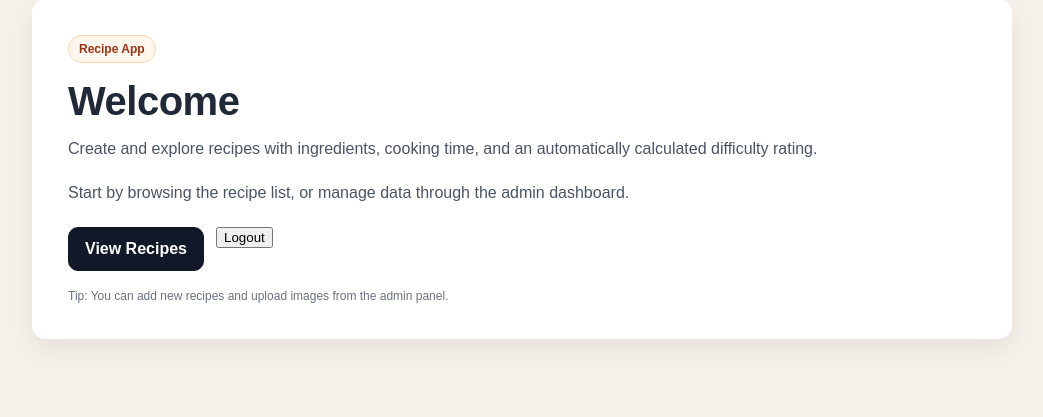
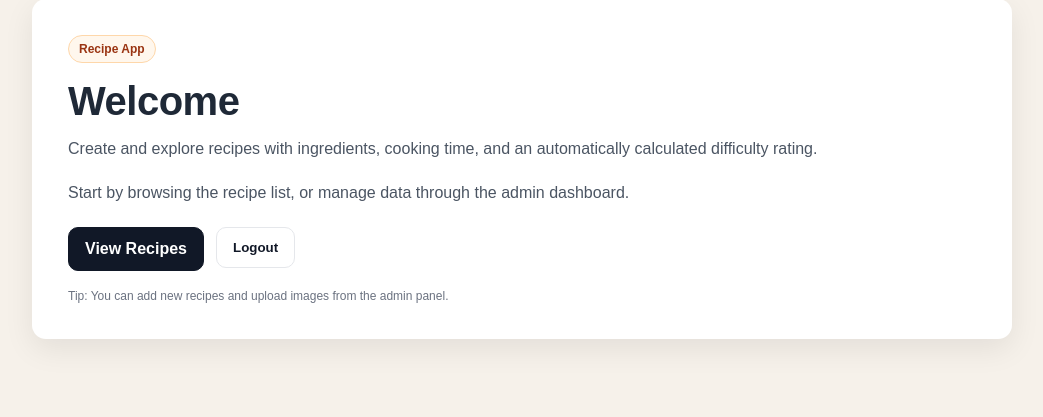
Before and after one commit to jettberg/recipe-app, a Django app: page / in a window 1280 px wide. Shown: the part 49-466 px from the top of the page, without its empty margins (118-1161 px from the left). Run offline with Django 5.2, Linux system fonts and the light colour scheme; a user stored in the database is signed in.

Commit message:
fixed button styling to match

```diff
--- a/src/recipes/templates/recipes/recipes_home.html
+++ b/src/recipes/templates/recipes/recipes_home.html
@@ -110,9 +110,12 @@
             <div class="actions">
                 {% if user.is_authenticated %}
                 <a class="btn btn-primary" href="{% url 'recipes:recipe_list' %}">View Recipes</a>
-                <form method="post" action="{% url 'logout' %}" style="display:inline;">
+                <form method="post" action="{% url 'logout' %}" style="display:inline; margin:0;">
                     {% csrf_token %}
-                    <button class="link" type="submit" style="cursor:pointer;">Logout</button>
+                    <button class="btn btn-secondary" type="submit"
+                        style="cursor:pointer; background:none; border:none; padding:0;">
+                        <span class="btn btn-secondary">Logout</span>
+                    </button>
                 </form> {% else %}
                 <a class="btn btn-primary" href="{% url 'login' %}">Login</a>
                 <a class="btn btn-secondary" href="/admin/">Admin Panel</a>
```
